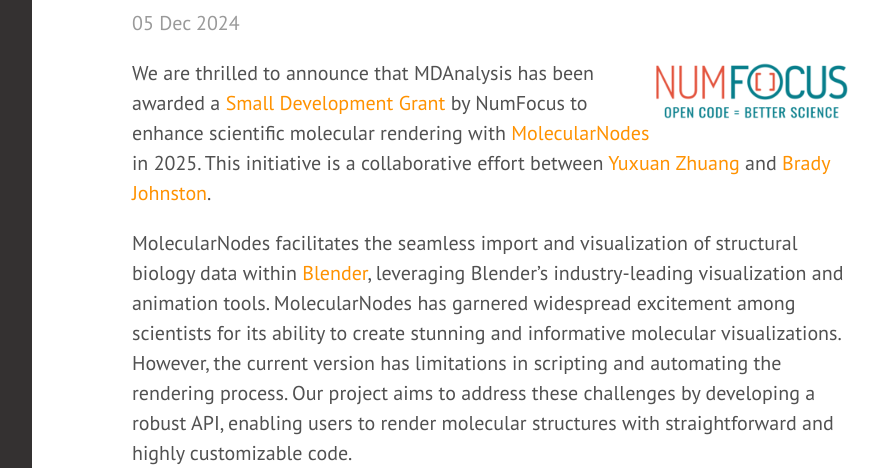
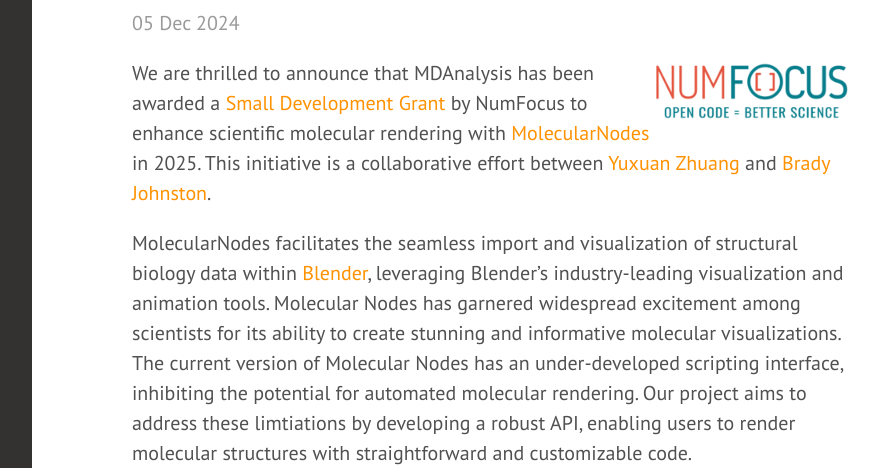
Before and after one commit to MDAnalysis/MDAnalysis.github.io, a Jekyll site: the page built from _posts/2024-12-5-sdg_molecularnodes.md, in a window 1280 px wide and 1400 px high, scrolled down 222 px, cut to the strip 0-468 px from the top of the window. Shown: the whole strip, without its empty margins (328-1207 px from the left). Built offline with Jekyll 4.4.1, drawn with Linux system fonts in a browser that asks for light colours; comment, search, counter and statistics services are not loaded; some of the changed text lies outside the part shown.

Commit message:
minor changes

```diff
--- a/_posts/2024-12-5-sdg_molecularnodes.md
+++ b/_posts/2024-12-5-sdg_molecularnodes.md
@@ -10,7 +10,7 @@ style="float: right; width: 10em;" />
 
 We are thrilled to announce that MDAnalysis has been awarded a [Small Development Grant][SDG] by NumFocus to enhance scientific molecular rendering with [MolecularNodes][MN] in 2025. This initiative is a collaborative effort between [Yuxuan Zhuang][Yuxuan] and [Brady Johnston][Brady].
 
-MolecularNodes facilitates the seamless import and visualization of structural biology data within [Blender][blender], leveraging Blender’s industry-leading visualization and animation tools. MolecularNodes has garnered widespread excitement among scientists for its ability to create stunning and informative molecular visualizations. However, the current version has limitations in scripting and automating the rendering process. Our project aims to address these challenges by developing a robust API, enabling users to render molecular structures with straightforward and highly customizable code.
+MolecularNodes facilitates the seamless import and visualization of structural biology data within [Blender][blender], leveraging Blender’s industry-leading visualization and animation tools. Molecular Nodes has garnered widespread excitement among scientists for its ability to create stunning and informative molecular visualizations. The current version of Molecular Nodes has an under-developed scripting interface, inhibiting the potential for automated molecular rendering. Our project aims to address these limtiations by developing a robust API, enabling users to render molecular structures with straightforward and customizable code.
 
 <a href="https://github.com/yuxuanzhuang/ggmolvis">
     <img src="{{site.images}}/mn_example.png"
@@ -23,15 +23,15 @@ MolecularNodes facilitates the seamless import and visualization of structural b
 
 The development will proceed in three key stages:
 
-1. **API Development**: We will create a stable API for MolecularNodes, empowering users to fully customize and automate molecular rendering with minimal effort.
+1. **API Development**: We will create a stable API for Molecular Nodes, empowering users to automate molecular rendering with minimal effort.
 
-2. **Interactive Jupyter Integration**: A Jupyter widget will be built to integrate with MDAnalysis, providing an interactive environment for controlling and rendering molecular objects directly within notebooks.
+2. **Interactive Jupyter Integration**: A Jupyter widget will be built to integrate with MDAnalysis, providing an interactive environment for controlling and rendering molecular objects directly within notebooks via Blender.
 
 3. **Advanced Visualization Tools**: We will develop tools for visualizing basic geometric features and even complex analysis results from MDAnalysis.
 
 ### Be Part of the Process!
 
-We invite you to join our [Discord channel][discord] to share your ideas and feedback as we build these tools. If you'd like to be a beta user, let us know—-your input will help shape the future of MolecularNodes! Stay tuned for updates and sneak peeks of our progress.
+We invite you to join our [Discord channel][discord] to share your ideas and feedback as we build these tools. If you'd like to be a beta user, let us know—-your input will help shape the future of Molecular Nodes! Stay tuned for updates and sneak peeks of our progress.
 
 Thank you to [NumFocus][NumFocus] for supporting this exciting project!
 
```
